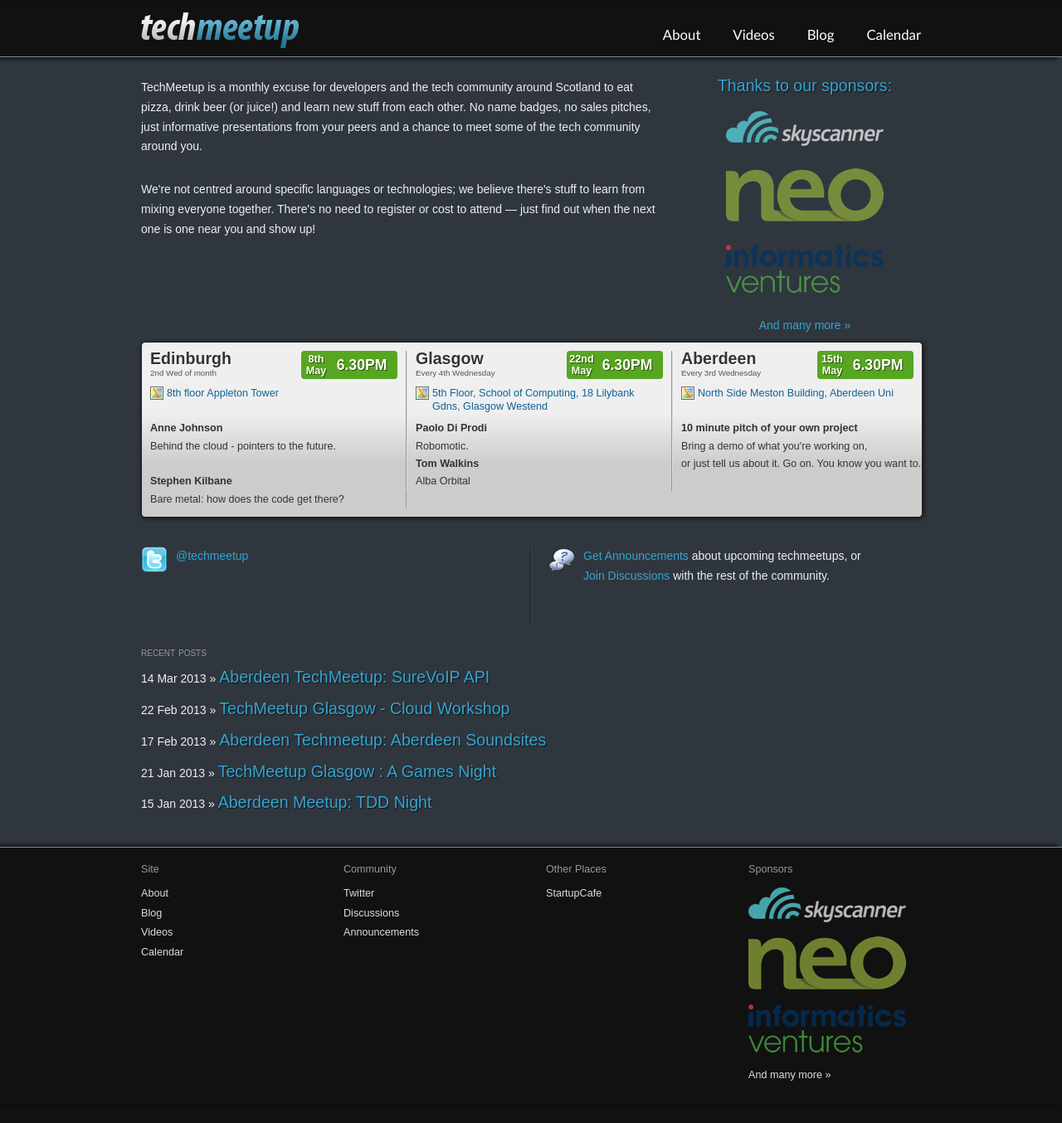
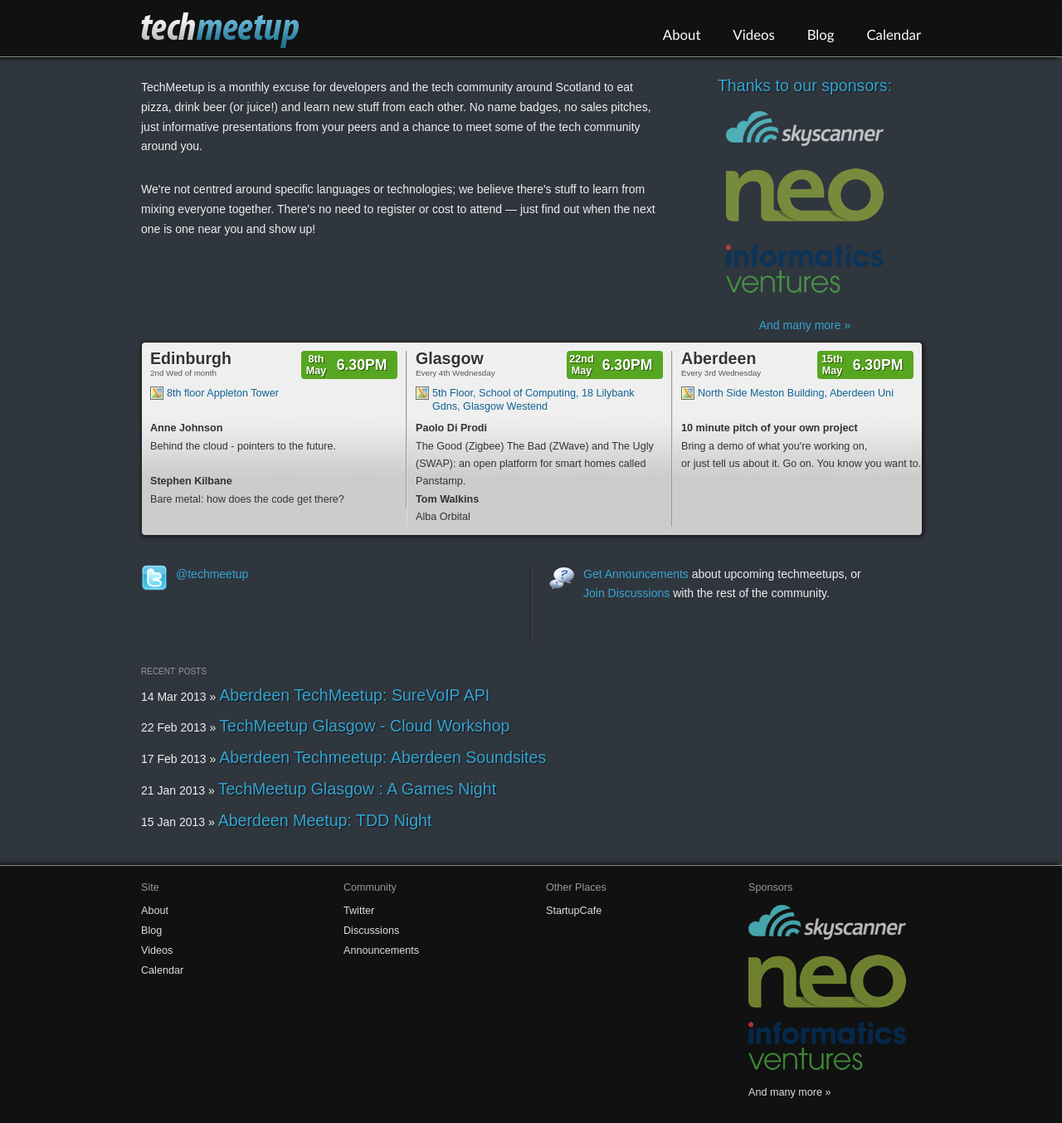
Before and after one commit to techmeetup/techmeetup.co.uk, a Jekyll site: the page built from index.html, in a window 1280 px wide. Shown: the whole page at 83% size. Built offline with Jekyll 4.4.1, drawn with Linux system fonts in a browser that asks for light colours; before the commit the page ends 1332 px from its top, so only the background shows below that.

Commit message:
Glasgow talk title updated

```diff
--- a/index.html
+++ b/index.html
@@ -60,7 +60,7 @@
     <p><a href="http://maps.google.com/maps/ms?msid=217161173396650967619.0004accf70991bd913a97&amp;msa=0" class="map">5th Floor, School of Computing, 18 Lilybank Gdns, Glasgow Westend</a></p>
     <p>
       <strong>Paolo Di Prodi</strong> <br />
-      Robomotic.<br/>
+      The Good (Zigbee) The Bad (ZWave) and The Ugly (SWAP): an open platform for smart homes called Panstamp.<br/>
 
       <strong>Tom Walkins</strong><br />
       Alba Orbital<br/>
```
